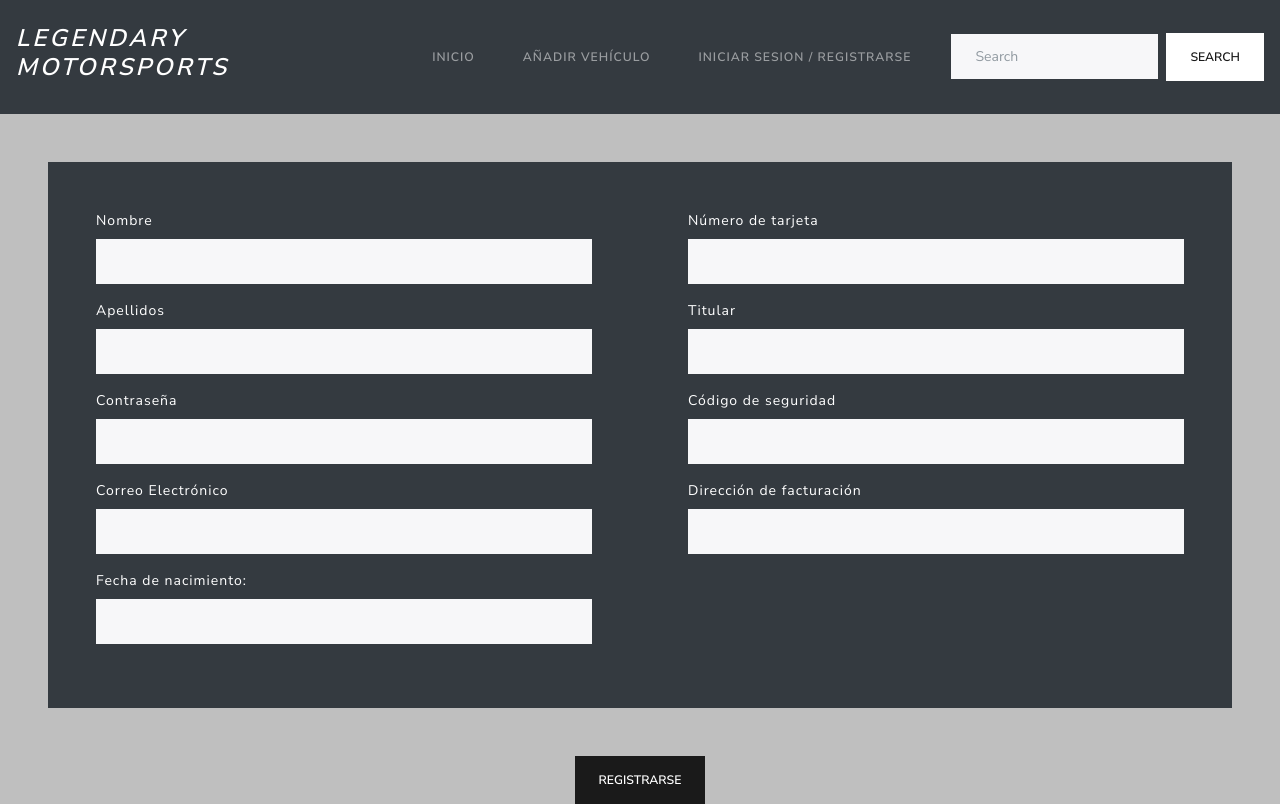
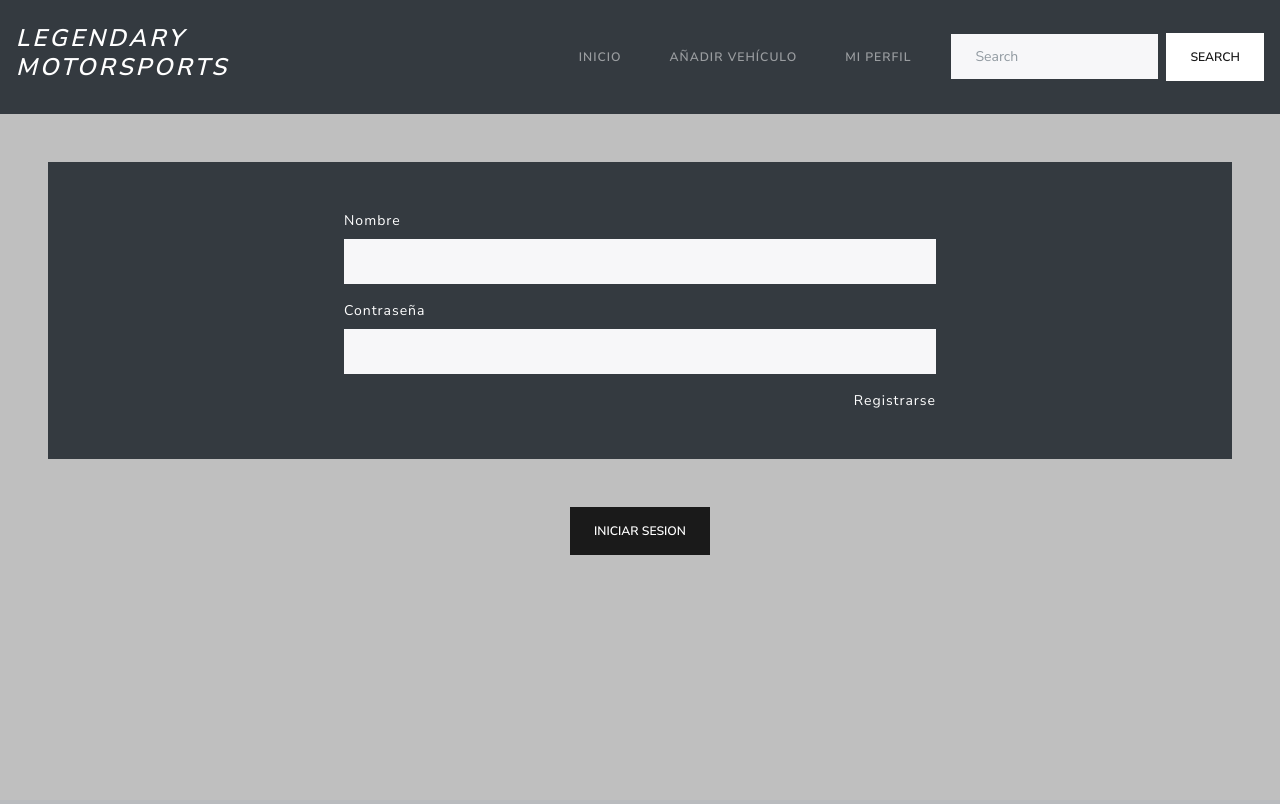
Before and after one commit to GFernandoCT/SpringMarket, a Spring Boot app: page /usuario/login in a window 1280 px wide. After the commit the page ends 555 px from the top, so only its background shows below. Run offline with Spring Boot 4, Linux system fonts and the light colour scheme.

Commit message:
Parte 1 Iteraccion 2 terminada

```diff
--- a/src/main/java/com/example/controladores/UsuarioControlador.java
+++ b/src/main/java/com/example/controladores/UsuarioControlador.java
@@ -23,17 +23,23 @@ public class UsuarioControlador {
 	@Autowired
 	UsuarioServicio usuarioService;
 
-	@GetMapping("/login")
+	@GetMapping("/signup")
 	public String showForm() {
 		return "usuario/registro";
 	}
 
-	@GetMapping("/inicio")
-	public String inicio() {
-		return "usuario/inicio";
+	@GetMapping("/login")
+	public String inicio(HttpServletRequest request) {
+
+		HttpSession session = request.getSession();
+
+		if (session != null && session.getAttribute("idUsuario") != null)
+			return "redirect:/usuario/perfil/" + session.getAttribute("idUsuario");
+		else
+			return "/usuario/inicio";
 	}
 
-	@PostMapping("/inicio")
+	@PostMapping("/login")
 		public String iniciarSesion(
 				@RequestParam ("nombre") String nombre,
 				@RequestParam ("contraseña") String contraseña,
@@ -53,7 +59,7 @@ public class UsuarioControlador {
 		if (session != null && session.getAttribute("idUsuario") != null)
 			return "redirect:/usuario/perfil/" + session.getAttribute("idUsuario");
 		else
-			return "redirect:/";
+			return "redirect:/usuario/login";
 	}
 
 	@RequestMapping(method = RequestMethod.GET, value = "/perfil/{id}")
@@ -92,4 +98,9 @@ public class UsuarioControlador {
 		return "redirect:/index";
 	}
 
+	@GetMapping("/logOut")
+	public String destroySession(HttpServletRequest request) {
+		request.getSession().invalidate();
+	return "redirect:/index";
+	}
 }
--- a/src/main/resources/templates/Producto/buscar.html
+++ b/src/main/resources/templates/Producto/buscar.html
@@ -25,7 +25,7 @@
         			<a class="nav-link" th:href="@{/Producto/crear}">Añadir vehículo</a>
       			</li>
       			<li class="nav-item">
-        			<a class="nav-link" th:href="@{/usuario/inicio}">Iniciar sesion / Registrarse</a>
+        			<a class="nav-link" th:href="@{/usuario/login}">Mi perfil</a>
       			</li>
       		</ul>
       		<form class="form-inline my-2 my-lg-0" th:action="@{/buscar}" method="post">
--- a/src/main/resources/templates/Producto/crear.html
+++ b/src/main/resources/templates/Producto/crear.html
@@ -25,7 +25,7 @@
         			<a class="nav-link active" th:href="@{/Producto/crear}">Añadir vehículo</a>
       			</li>
       			<li class="nav-item">
-        			<a class="nav-link" th:href="@{/usuario/inicio}">Iniciar sesion / Registrarse</a>
+        			<a class="nav-link" th:href="@{/usuario/login}">Mi perfil</a>
       			</li>
       		</ul>
       		<form class="form-inline my-2 my-lg-0" th:action="@{/buscar}" method="post">
--- a/src/main/resources/templates/Producto/datos.html
+++ b/src/main/resources/templates/Producto/datos.html
@@ -25,7 +25,7 @@
         			<a class="nav-link" th:href="@{/Producto/crear}">Añadir vehículo</a>
       			</li>
       			<li class="nav-item">
-        			<a class="nav-link" th:href="@{/usuario/inicio}">Iniciar sesion / Registrarse</a>
+        			<a class="nav-link" th:href="@{/usuario/login}">Mi perfil</a>
       			</li>
       		</ul>
       		<form class="form-inline my-2 my-lg-0" th:action="@{/buscar}" method="post">
--- a/src/main/resources/templates/usuario/inicio.html
+++ b/src/main/resources/templates/usuario/inicio.html
@@ -25,7 +25,7 @@
         			<a class="nav-link" th:href="@{/Producto/crear}">A&ntilde;adir vehículo</a>
       			</li>
       			<li class="nav-item">
-        			<a class="nav-link" th:href="@{/usuario/inicio}">Iniciar sesion / Registrarse</a>
+        			<a class="nav-link" th:href="@{/usuario/login}">Mi perfil</a>
       			</li>
       		</ul>
       		<form class="form-inline my-2 my-lg-0" th:action="@{/buscar}" method="post">
@@ -35,7 +35,7 @@
     </div>
     </div>
     </nav>
-    <form th:action="@{/usuario/inicio}" method="post">
+    <form th:action="@{/usuario/login}" method="post">
     <div class="d-flex m-5 justify-content-center table-dark">
 		<div class="d-flex-column m-5 w-50 float-left">
 			<div class="form-group">
@@ -47,7 +47,7 @@
 				<input type="text" class="form-control" id="contraseñaUsuario" name="contraseña">
 			</div>
 		<div class="form-group">
-		<a class="text-white float-right" th:href="@{/usuario/login}">Registrarse</a>
+		<a class="text-white float-right" th:href="@{/usuario/signup}">Registrarse</a>
 		</div>
 		</div>
 	</div>
--- a/src/main/resources/templates/usuario/perfil.html
+++ b/src/main/resources/templates/usuario/perfil.html
@@ -25,7 +25,7 @@
         			<a class="nav-link" th:href="@{/Producto/crear}">Añadir vehículo</a>
       			</li>
       			<li class="nav-item">
-        			<a class="nav-link" th:href="@{/usuario/inicio}">Iniciar sesion / Registrarse</a>
+        			<a class="nav-link" th:href="@{/usuario/login}">Mi perfil</a>
       			</li>
       		</ul>
       		<form class="form-inline my-2 my-lg-0" th:action="@{/buscar}" method="post">
@@ -56,5 +56,8 @@
 				</div>
 				</div>
 			</div>
+			<div class="d-flex justify-content-center">
+					<a type="button" th:href="@{/usuario/logOut}" class="btn btn-primary jusitfy-content-center float-right">Cerrar sesion</a>
+				</div>
 </body>
 </html>
--- a/src/main/resources/templates/usuario/registro.html
+++ b/src/main/resources/templates/usuario/registro.html
@@ -26,16 +26,9 @@
       			<li class="nav-item">
         			<a class="nav-link" th:href="@{/Producto/crear}">A&ntilde;adir vehículo</a>
       			</li>
-      			<th:block th:unless="${idUsuario}">
       			<li class="nav-item">
-        			<a class="nav-link" th:href="@{/usuario/inicio}">Iniciar sesion / Registrarse</a>
+        			<a class="nav-link" th:href="@{/usuario/login}">Mi perfil</a>
       			</li>
-      			</th:block>
-      			<th:block th:if="${idUsuario}">
-      			<li class="nav-item">
-        			<a class="nav-link" th:href="@{/usuario/inicio}">Iniciar sesion / Registrarse</a>
-      			</li>
-      			</th:block>
       		</ul>
       		<form class="form-inline my-2 my-lg-0" th:action="@{/buscar}" method="post">
       <input class="form-control mr-sm-2" type="text" placeholder="Search" name="nombre">
```
Also changed, not shown: src/main/resources/templates/index.html (+3 -6 lines).
